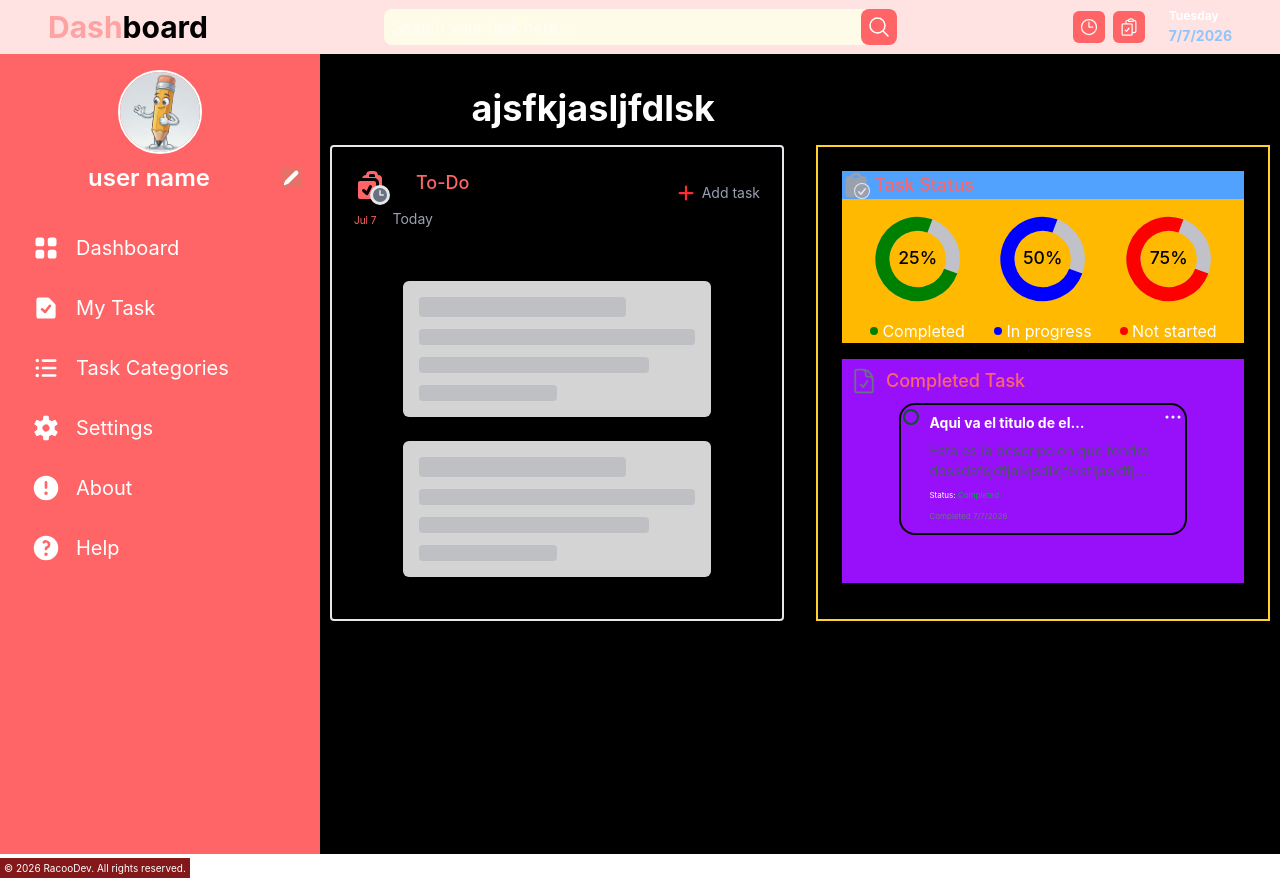
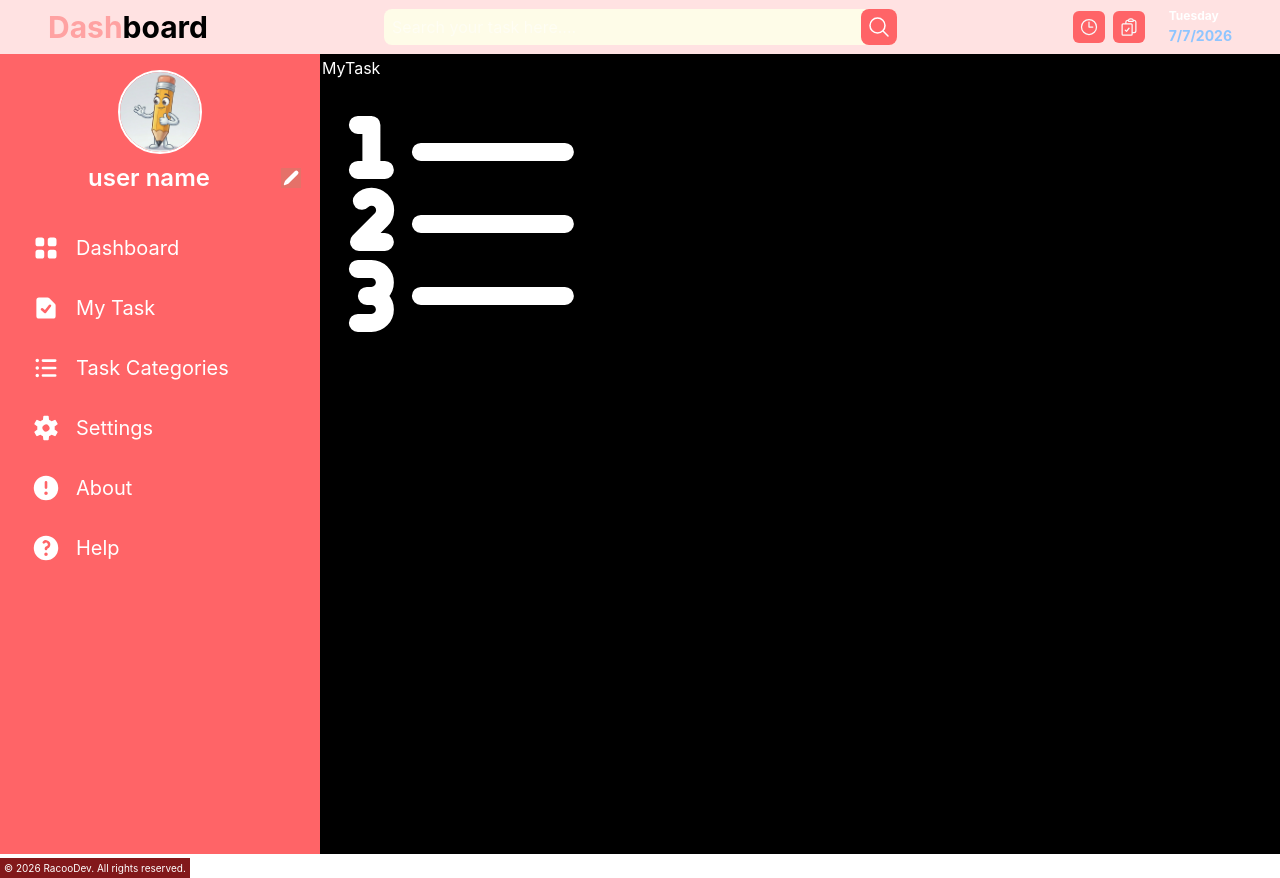
Before and after one commit to karinatuyuc/my-todo-list-React, a React (Vite) app: page / in a window 1280 px wide. Both pictures are taken after a click on the item "My Task". Built offline with nearby package versions, Linux system fonts and the light colour scheme.

Commit message:
feat: add interactive tab components for UI navigation

```diff
--- a/src/Dashboard.jsx
+++ b/src/Dashboard.jsx
@@ -18,6 +18,10 @@ import { EditDeleteModal } from "./optionModals/EditDeleteModal.jsx";
 import { DeleteTaskModal } from "./optionModals/DeleteModal.jsx";
 import { MyTask } from "./componentes/MyTask.jsx";
 import { DashboardHome } from "./componentes/DashboardHome.jsx";
+import { TaskCategories } from "./componentes/TaskCategories.jsx";
+import { Settings } from "./componentes/Settings.jsx";
+import { About } from "./componentes/About.jsx";
+import { Help } from "./componentes/Help.jsx";
 
 export default function Dashboard({
   task,
@@ -152,7 +156,9 @@ export default function Dashboard({
           {/**End SIDE MENU */}
 
           <main className="flex-1 p-0.5 overflows-auto bg-black lg:h-screen overflow-auto">
+            <span className="text-white">{activeView}</span>
 
+            {activeView === "dashboard" ? (
               <div className="p-2">
                 <DashboardHome
                   task={task}
@@ -167,10 +173,18 @@ export default function Dashboard({
                   setOpenOptionsTaskId={setOpenOptionsTaskId}
                 />
               </div>
+            ) : activeView === "MyTask" ? (
+              <MyTask />
+            ) : activeView === "TaskCategories" ? (
+              <TaskCategories />
+            ) : activeView === "Settings" ? (
+              <Settings />
+            ) : activeView === "About" ? (
+              <About />
+            ) :
+            <Help/>
+            }
           </main>
-
-
-
         </div>
         <span className="text-[10px] bg-red-900 p-1">
           &copy; 2026 <a>RacooDev</a>. All rights reserved.
--- a/src/TodoApp.jsx
+++ b/src/TodoApp.jsx
@@ -7,8 +7,6 @@ import SideMenu from "./sideMenu";
 
 function TodoApp() {
   const [activeView, setActiveView] = useState("dashboard");
-
-  console.log(activeView);
 
   // states
   const [taskList, setTaskList] = useState([]); // State to hold the list of tasks
--- /dev/null
+++ b/src/componentes/About.jsx
@@ -0,0 +1,11 @@
+import { ChatBubbleBottomCenterIcon } from "@heroicons/react/24/outline"
+
+export function About(){
+    return (
+        <>
+         <div>
+            <ChatBubbleBottomCenterIcon className="w-72 h-72"/>
+         </div>
+        </>
+    )
+}
--- /dev/null
+++ b/src/componentes/Help.jsx
@@ -0,0 +1,11 @@
+import { ExclamationCircleIcon } from "@heroicons/react/24/outline"
+export function Help(){
+
+    return (
+        <>
+         <div>
+            <ExclamationCircleIcon className="w-72 h-72"/>
+         </div>
+        </>
+    )
+}
--- a/src/componentes/MyTask.jsx
+++ b/src/componentes/MyTask.jsx
@@ -1,9 +1,12 @@
+import { NumberedListIcon } from "@heroicons/react/24/outline"
 export function MyTask(){
 
     return (
         <>
         <div>
-            <span className="text-white">Hola mundo desde el menu lateral y MyTask</span>
+            <span className="text-white bg-amber-400 ">
+                <NumberedListIcon className="w-72 h-72"/>
+            </span>
         </div>
         </>
     )
--- /dev/null
+++ b/src/componentes/Settings.jsx
@@ -0,0 +1,11 @@
+import { Cog6ToothIcon } from "@heroicons/react/24/outline"
+export function Settings(){
+
+    return (
+        <>
+        <div className="bg-fuchsia-800">
+           <Cog6ToothIcon className="w-72 h-72"/>
+        </div>
+        </>
+    )
+}
--- /dev/null
+++ b/src/componentes/TaskCategories.jsx
@@ -0,0 +1,9 @@
+import { DocumentArrowUpIcon } from "@heroicons/react/16/solid"
+
+export function TaskCategories(){
+    return (
+        <div className="bg-blue-800">
+            <DocumentArrowUpIcon className="w-72 h-72"/>
+        </div>
+    )
+}
--- a/src/sideMenu.jsx
+++ b/src/sideMenu.jsx
@@ -149,16 +149,16 @@ export default function SideMenu({
             </li>
             <li
               className={listStyles}
-              onClick={() => setActiveView("settings")}
+              onClick={() => setActiveView("Settings")}
             >
               <Cog6ToothIcon className={iconStyles} />
               Settings
             </li>
-            <li className={listStyles} onClick={() => setActiveView("about")}>
+            <li className={listStyles} onClick={() => setActiveView("About")}>
               <ExclamationCircleIcon className={iconStyles} />
               About
             </li>
-            <li className={listStyles} onClick={() => setActiveView("help")}>
+            <li className={listStyles} onClick={() => setActiveView("Help")}>
               <QuestionMarkCircleIcon className={iconStyles} />
               Help
             </li>
```
Lines whose indentation alone changed are shown as unchanged.
